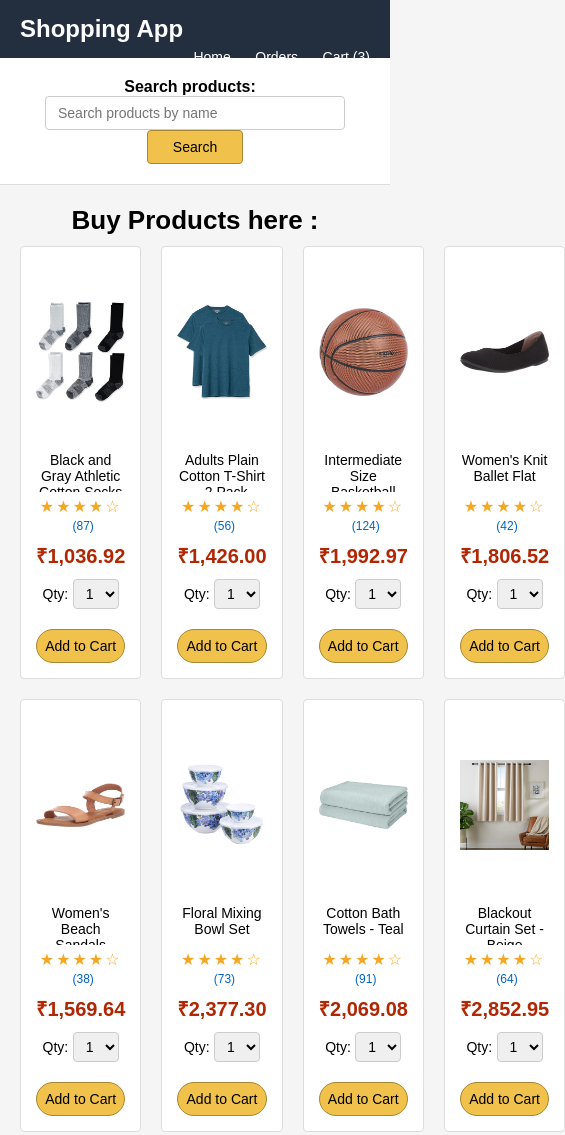
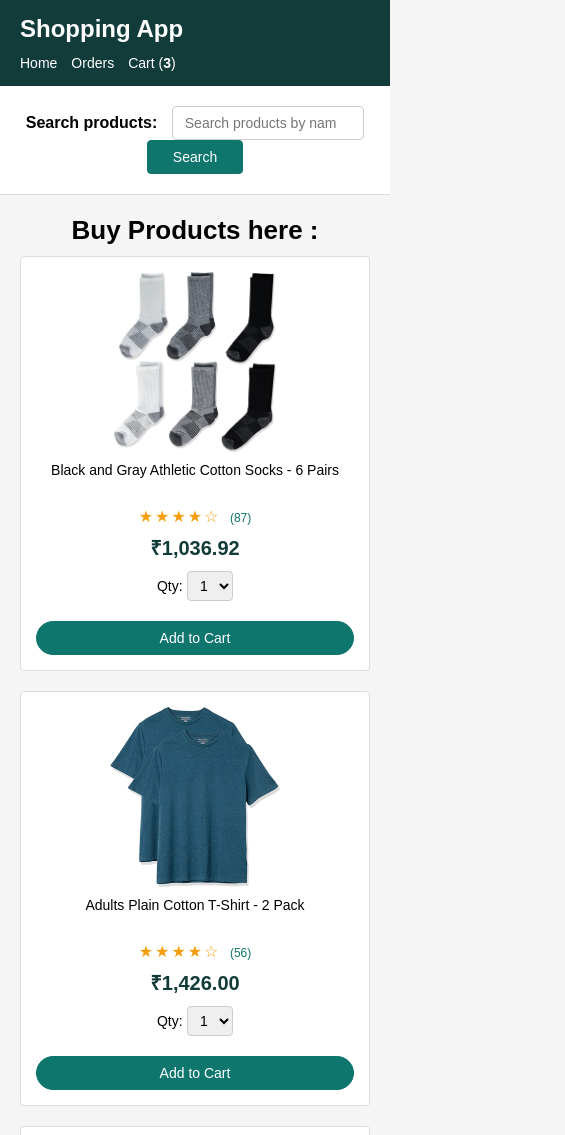
Before and after one commit to UjjwalSingh1209/Web-Dev-Project, a plain HTML site: page index.html in a window 390 px wide. Shown: the top 1135 px of the page, 565 px wide, since content can reach past the window. Drawn offline with Linux system fonts and the light colour scheme; a script that the page names is missing.

Commit message:
style: redesign color theme to teal palette, add responsive breakpoints and a11y focus states

```diff
--- a/css/style.css
+++ b/css/style.css
@@ -1,5 +1,5 @@
 
-
+/* Basic website styles */
 body {
     font-family: Arial, sans-serif;
     margin: 0;
@@ -7,9 +7,9 @@ body {
     background-color: #f5f5f5;
 }
 
-
+/* Header */
 .header {
-    background-color: #232f3e;
+    background-color: #123C3A;
     color: white;
     padding: 15px 20px;
 }
@@ -36,7 +36,7 @@ body {
     text-decoration: underline;
 }
 
-
+/* Search */
 .search-box {
     background-color: white;
     padding: 20px;
@@ -52,6 +52,7 @@ body {
 .search-box input {
     padding: 8px 12px;
     width: 300px;
+    max-width: 55%;
     border: 1px solid #ccc;
     border-radius: 4px;
     font-size: 14px;
@@ -59,35 +60,36 @@ body {
 
 .search-box button {
     padding: 8px 25px;
-    background-color: #f0c14b;
-    border: 1px solid #a88734;
+    color: #FFFFFF;
+    background-color: #0F766E;
+    border: 1px solid #0F766E;
     border-radius: 4px;
     cursor: pointer;
     font-size: 14px;
 }
 
 .search-box button:hover {
-    background-color: #e2b13c;
+    background-color: #0D665F;
+    color: #FFFFFF;
 }
 
-
+/* Page heading */
 .page-heading {
     text-align: center;
-    padding: 20px 0 10px 0;
+    padding: 20px 0 10px;
     font-size: 26px;
     margin: 0;
 }
 
-
+/* Products */
 .products-grid {
     display: grid;
-    grid-template-columns: repeat(4, 1fr);
+    grid-template-columns: repeat(4, minmax(0, 1fr));
     gap: 20px;
     max-width: 1200px;
     margin: 0 auto;
-    padding: 0 20px 40px 20px;
+    padding: 0 20px 40px;
 }
-
 
 .product {
     background-color: white;
@@ -113,9 +115,9 @@ body {
 .product-name {
     font-size: 14px;
     font-weight: 500;
-    height: 40px;
+    min-height: 40px;
     overflow: hidden;
-    margin: 10px 0 5px 0;
+    margin: 10px 0 5px;
 }
 
 .product-rating {
@@ -123,19 +125,19 @@ body {
 }
 
 .stars {
-    color: #f5a623;
+    color: #F59E0B;
     font-size: 16px;
     letter-spacing: 2px;
 }
 
 .rating-count {
-    color: #0066c0;
+    color: #0F766E;
     font-size: 12px;
     margin-left: 5px;
 }
 
 .product-price {
-    color: #B12704;
+    color: #123C3A;
     font-size: 20px;
     font-weight: bold;
     margin: 8px 0;
@@ -157,8 +159,9 @@ body {
 }
 
 .add-to-cart {
-    background-color: #f0c14b;
-    border: 1px solid #a88734;
+    background-color: #0F766E;
+    color: white;
+    border: 1px solid #0F766E;
     padding: 8px 0;
     border-radius: 50px;
     cursor: pointer;
@@ -168,12 +171,12 @@ body {
 }
 
 .add-to-cart:hover {
-    background-color: #e2b13c;
+    background-color: #0D665F;
 }
 
-
+/* Footer */
 .footer {
-    background-color: #232f3e;
+    background-color: #123C3A;
     color: white;
     text-align: center;
     padding: 20px;
@@ -189,3 +192,86 @@ body {
 .footer a:hover {
     text-decoration: underline;
 }
+
+/* Form and interaction feedback */
+.site-message,
+.form-status {
+    max-width: 1000px;
+    margin: 12px auto;
+    padding: 0 20px;
+    font-size: 14px;
+}
+
+.form-status.success {
+    color: #0F766E;
+    font-weight: bold;
+}
+
+.form-status.error {
+    color: #123C3A;
+    font-weight: bold;
+}
+
+input:focus,
+textarea:focus,
+select:focus,
+button:focus-visible,
+a:focus-visible {
+    outline: 2px solid #16A085;
+    outline-offset: 2px;
+    color: #FFFFFF;
+}
+
+.product[hidden] {
+    display: none !important;
+}
+
+.search-empty {
+    text-align: center;
+    padding: 25px;
+    color: #555;
+}
+
+.cart-count {
+    font-weight: bold;
+}
+
+/* Responsive layout */
+@media (max-width: 800px) {
+    .products-grid {
+        grid-template-columns: repeat(2, minmax(0, 1fr));
+    }
+}
+
+@media (max-width: 520px) {
+    .header {
+        display: flex;
+        flex-direction: column;
+        gap: 12px;
+    }
+
+    .header-links {
+        float: none;
+        margin-top: 0;
+        display: flex;
+        gap: 14px;
+        flex-wrap: wrap;
+    }
+
+    .header-links a {
+        margin-left: 0;
+    }
+
+    .products-grid {
+        grid-template-columns: 1fr;
+    }
+
+    .search-box input {
+        width: 58%;
+    }
+
+    .footer a {
+        display: inline-block;
+        margin: 6px 8px;
+    }
+}
```
